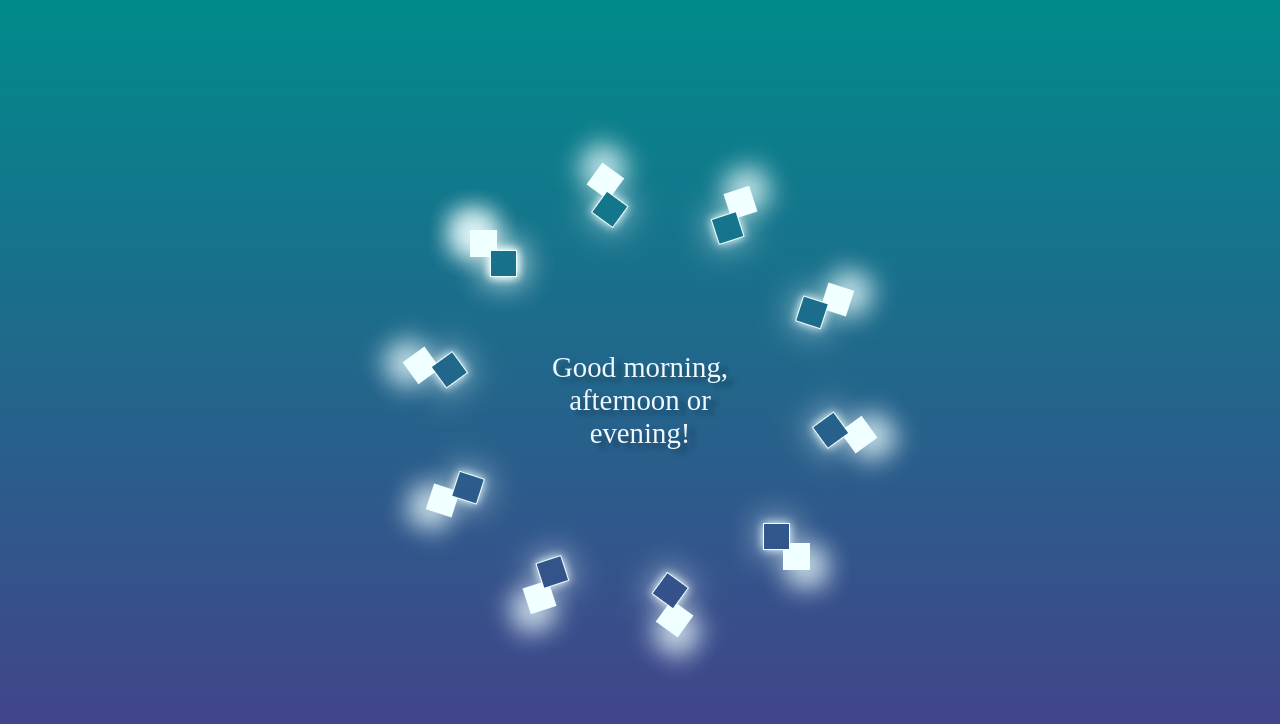
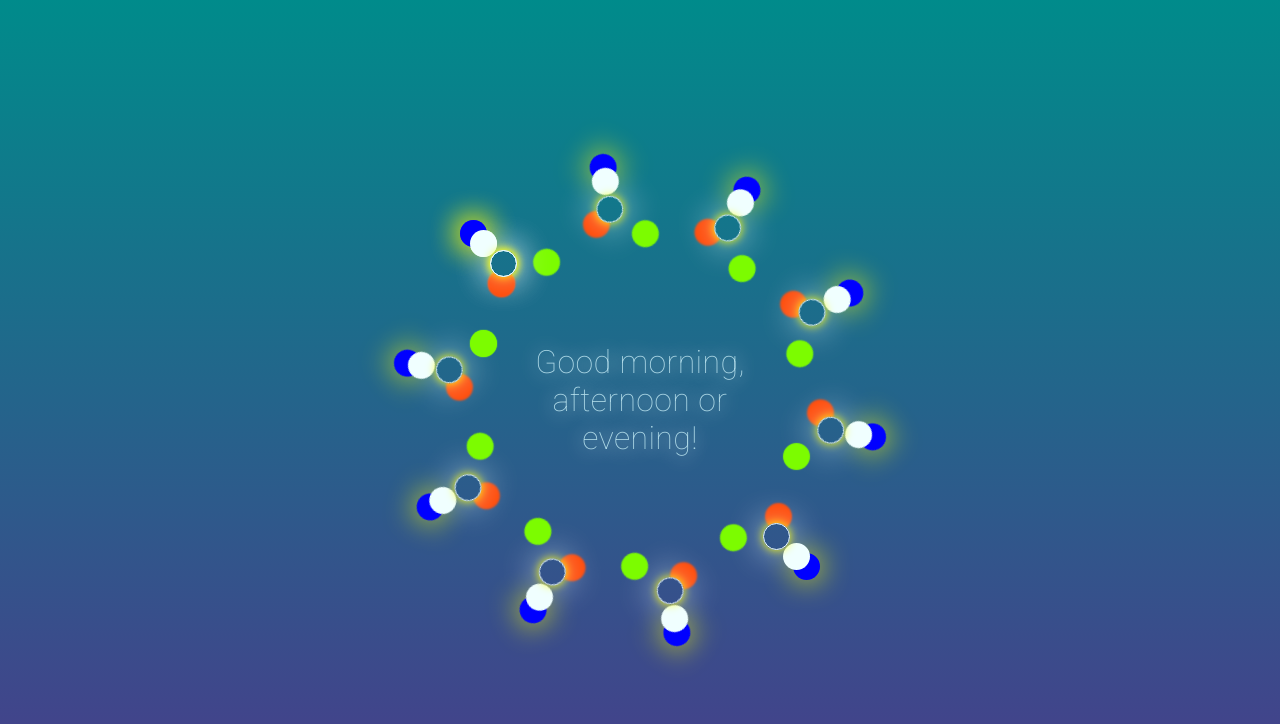
Before and after one commit to tpreisig/tpreisig.github.io, a plain HTML site: page index.html in a window 1280 px wide. Drawn offline with Linux system fonts and the light colour scheme.

Commit message:
style modified and animations added

```diff
--- a/index.html
+++ b/index.html
@@ -9,7 +9,7 @@
     <title>GitHub</title>
 </head>
 <body>
-    <div class="loader">
+    <div class="porter">
         <div class="field">
             <span>Good morning, afternoon or evening!</span>
         </div>
--- a/style.css
+++ b/style.css
@@ -1,4 +1,4 @@
-@import url('https://fonts.googleapis.com/css2?family=Poiret+One&display=swap');
+@import url('https://fonts.googleapis.com/css2?family=Roboto:wght@100&display=swap');
 
 * {
     margin: 0;
@@ -11,37 +11,43 @@ body {
     align-items: center;
     justify-content: center;
     background: linear-gradient(darkcyan, darkslateblue);
-    font-family: "Charm";
-    color: aliceblue;
+    font-family: "Roboto";
+    color: lightblue;
 }
-.loader {
+.porter {
     position: relative;
     width: 300px;
     height: 300px;
+    animation: change 1s linear infinite;
+
 }
-.loader span {
+.porter span {
     position: absolute;
     top: 0;
     left: 0;
     width: 100%;
     height: 100%;
     transform: rotate(calc(36deg * var(--i)));
+    letter-spacing: 0.025rem;
 }
-.loader span::before {
+.porter span::before {
     content: "";
     position: absolute;
     top: 0;
     left: 0;
     width: 25px;
     height: 25px;
-    /* border-radius: 50%; */
+    border-radius: 50%;
     border: 1px solid azure;
     box-shadow:
-                0 0 10px azure,
-           -20px -20px 0 azure,
-        -30px -30px 30px azure,
-            0px 0px 35px azure,
-        -30px -30px 30px azure;
+      0px   0px 10px yellow,
+    -20px -20px  0px azure,
+    -30px -30px 0px  blue,
+      0px   0px 35px azure,
+    -30px -30px 30px yellow,
+     -2px  20px  2px orangered,
+    -20px  80px  1px lawngreen;
+
     background: transparent;
     animation: animate 1s linear infinite;
 }
@@ -49,13 +55,26 @@ body {
     0%
     {
         transform: rotate(0deg);
+        filter: hue-rotate(0deg);
     }
     100%
     {
         transform: rotate(360deg);
+        filter: hue-rotate(360deg);
+    }
+}
+@keyframes change {
+    0%
+    {
+        filter: hue-rotate(0deg);
 
     }
+    100%
+    {
+        filter: hue-rotate(180deg);
+    }
 }
+
 .field span {
     width: 100%;
     height: 100%;
@@ -63,7 +82,7 @@ body {
     align-items: center;
     justify-content: center;
     text-align: center;
-    font-size: 1.8rem;
-    padding: 0 40px;
-    text-shadow: 7px 5px 5px rgba(0, 0, 0, 0.3);
+    font-size: 2rem;
+    padding: 0 20px;
+    text-shadow: 0px 1px 20px white;
 }
```
